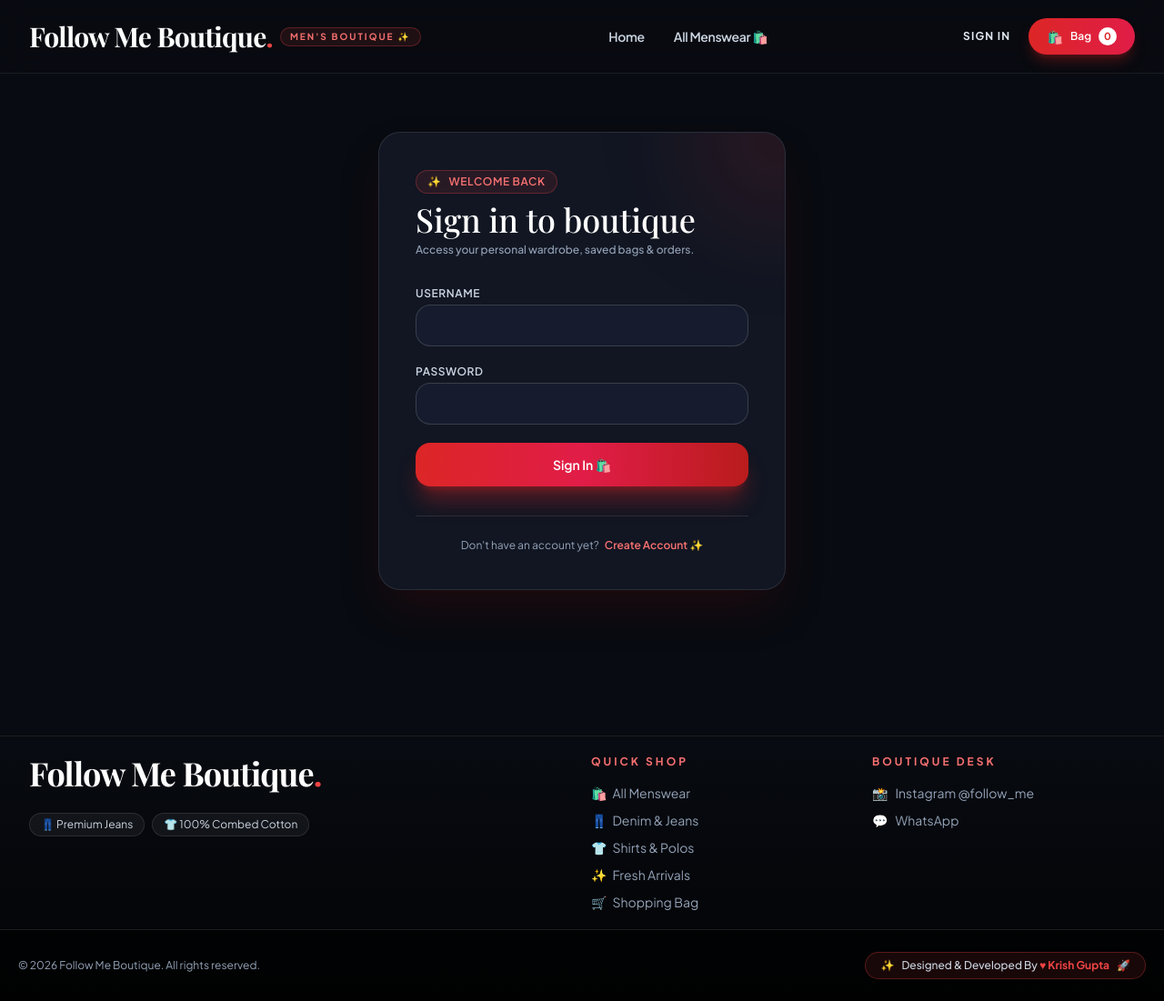
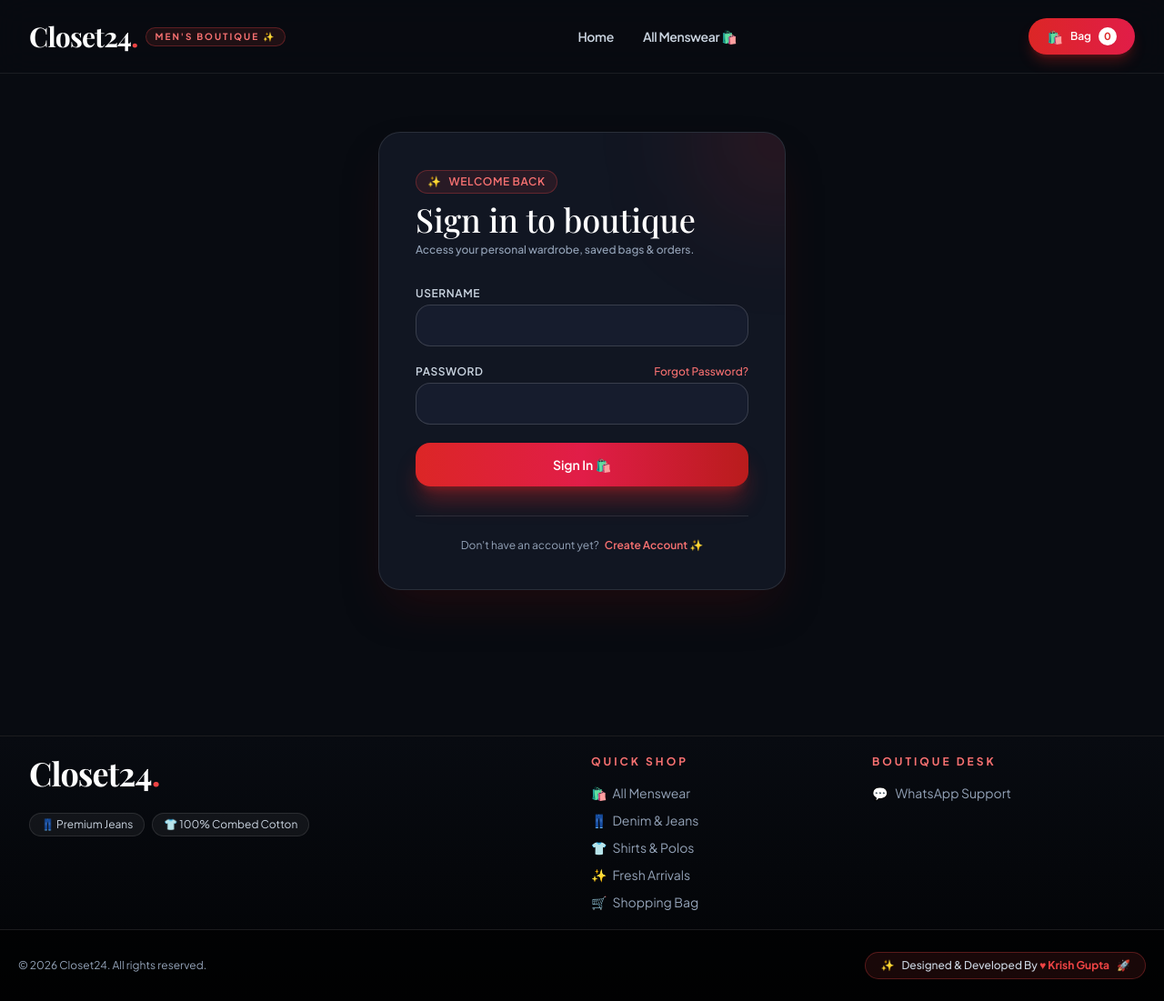
Before and after one commit to kg0420/Closet24, a Django app: page /login/ in a window 1280 px wide. Shown: the whole page at 91% size. Run offline with Django 5.2, Linux system fonts and the light colour scheme; data comes from the database, SQL or seed files in the repository; both versions use the stored data as it was after the commit; some libraries are stand-ins or nearby versions; some web fonts are replaced.

Commit message:
Implement forgot password, update store branding to Closet24, and enable guest checkout for demo

```diff
--- a/shop/urls.py
+++ b/shop/urls.py
@@ -16,6 +16,10 @@ urlpatterns = [
     path("register/resend-otp/", views.resend_registration_otp, name="resend_registration_otp"),
     path("login/", views.login_view, name="login"),
     path("logout/", views.logout_view, name="logout"),
+    path("forgot-password/", views.forgot_password, name="forgot_password"),
+    path("forgot-password/verify/", views.reset_password_verify, name="reset_password_verify"),
+    path("forgot-password/resend-otp/", views.resend_reset_password_otp, name="resend_reset_password_otp"),
+
 
     path("checkout/", views.checkout, name="checkout"),
     path("payment/<int:order_id>/", views.payment_page, name="payment_page"),
--- a/shop/views.py
+++ b/shop/views.py
@@ -344,7 +344,155 @@ def resend_registration_otp(request):
 
     return redirect("verify_registration_otp")
 
+def _send_reset_password_otp_email(email, otp_code):
+    subject = "Reset Your Password - Follow Me Boutique"
+    message = (
+        f"Hello,\n\n"
+        f"We received a request to reset your password for Follow Me Boutique.\n"
+        f"Your 6-digit verification code (OTP) is: {otp_code}\n\n"
+        f"This code will expire in 10 minutes. If you did not request this change, please ignore this email.\n\n"
+        f"Warm regards,\n"
+        f"Follow Me Boutique Team"
+    )
+    from_email = getattr(settings, "DEFAULT_FROM_EMAIL", "noreply@followmeboutique.com")
+    send_mail(
+        subject=subject,
+        message=message,
+        from_email=from_email,
+        recipient_list=[email],
+        fail_silently=False,
+    )
 
+
+def forgot_password(request):
+    if request.user.is_authenticated:
+        return redirect("home")
+
+    if request.method == "POST":
+        email = request.POST.get("email", "").strip().lower()
+        if not email:
+            messages.error(request, "Please enter your email address.")
+            return render(request, "auth/forgot_password.html", {"email": email})
+
+        user = User.objects.filter(email__iexact=email, is_active=True).first()
+        if not user:
+            messages.error(request, "No active account found with this email address.")
+            return render(request, "auth/forgot_password.html", {"email": email})
+
+        otp_code = f"{random.randint(100000, 999999)}"
+        try:
+            _send_reset_password_otp_email(email=user.email, otp_code=otp_code)
+        except Exception as e:
+            messages.error(request, f"Unable to send password reset code. Please retry again: {e}")
+            return render(request, "auth/forgot_password.html", {"email": email})
+
+        request.session["reset_password"] = {
+            "user_id": user.id,
+            "email": user.email,
+            "otp": otp_code,
+            "expires_at": int(time.time()) + 600,  # expires in 10 mins
+            "attempts": 0,
+        }
+        request.session.modified = True
+        messages.success(request, f"A 6-digit verification code has been sent to {user.email}.")
+        return redirect("reset_password_verify")
+
+    return render(request, "auth/forgot_password.html")
+
+
+def reset_password_verify(request):
+    if request.user.is_authenticated:
+        return redirect("home")
+
+    reset_session = request.session.get("reset_password")
+    if not reset_session:
+        messages.error(request, "Password reset session has expired. Please request a new code.")
+        return redirect("forgot_password")
+
+    email = reset_session.get("email", "")
+    user_id = reset_session.get("user_id")
+
+    if request.method == "POST":
+        submitted_otp = request.POST.get("otp", "").strip()
+        new_password = request.POST.get("new_password", "")
+        confirm_password = request.POST.get("confirm_password", "")
+        expected_otp = reset_session.get("otp", "")
+        expires_at = reset_session.get("expires_at", 0)
+        attempts = reset_session.get("attempts", 0)
+
+        # Safeguard: Max 5 attempts
+        if attempts >= 5:
+            request.session.pop("reset_password", None)
+            request.session.modified = True
+            messages.error(request, "Too many incorrect attempts. Please request a new code.")
+            return redirect("forgot_password")
+
+        # Expiry safeguard
+        if int(time.time()) > expires_at:
+            request.session.pop("reset_password", None)
+            request.session.modified = True
+            messages.error(request, "Your verification code has expired. Please request a new code.")
+            return redirect("forgot_password")
+
+        if submitted_otp != expected_otp:
+            reset_session["attempts"] = attempts + 1
+            request.session["reset_password"] = reset_session
+            request.session.modified = True
+            remaining = 5 - reset_session["attempts"]
+            messages.error(request, f"Invalid verification code. {remaining} attempt(s) remaining.")
+            return render(request, "auth/reset_password.html", {"email": email})
+
+        # Validate passwords
+        if len(new_password) < 8:
+            messages.error(request, "Password must be at least 8 characters long.")
+            return render(request, "auth/reset_password.html", {"email": email})
+
+        if new_password != confirm_password:
+            messages.error(request, "The passwords do not match.")
+            return render(request, "auth/reset_password.html", {"email": email})
+
+        user = User.objects.filter(id=user_id, is_active=True).first()
+        if not user:
+            request.session.pop("reset_password", None)
+            request.session.modified = True
+            messages.error(request, "Account not found. Please request a new reset code.")
+            return redirect("forgot_password")
+
+        # Set new password
+        user.set_password(new_password)
+        user.save()
+
+        # Clear reset session
+        request.session.pop("reset_password", None)
+        request.session.modified = True
+
+        messages.success(request, "Your password has been reset successfully! Please sign in with your new password.")
+        return redirect("login")
+
+    return render(request, "auth/reset_password.html", {"email": email})
+
+
+def resend_reset_password_otp(request):
+    reset_session = request.session.get("reset_password")
+    if not reset_session:
+        messages.warning(request, "No active password reset request found.")
+        return redirect("forgot_password")
+
+    email = reset_session.get("email")
+    otp_code = f"{random.randint(100000, 999999)}"
+
+    try:
+        _send_reset_password_otp_email(email, otp_code)
+        reset_session["otp"] = otp_code
+        reset_session["expires_at"] = int(time.time()) + 600
+        reset_session["attempts"] = 0
+        request.session["reset_password"] = reset_session
+        request.session.modified = True
+        messages.success(request, f"A new reset code has been sent to {email}.")
+    except Exception as e:
+        messages.error(request, f"Failed to resend code: {e}")
+
+    return redirect("reset_password_verify")
 def login_view(request):
     from django.contrib.auth import authenticate
     next_url = request.GET.get("next") or request.POST.get("next") or "home"
@@ -366,7 +514,7 @@ def logout_view(request):
     return redirect("home")
 
 
-@login_required
+# @login_required (temporarily disabled for client demo so client can test checkout without login)
 def checkout(request):
     cart_data = _cart(request)
     if not cart_data:
@@ -433,7 +581,7 @@ def checkout(request):
                         return redirect("cart")
 
                 order = form.save(commit=False)
-                order.user = request.user
+                order.user = request.user if request.user.is_authenticated else None
                 order.subtotal = subtotal
                 order.total_tax = Decimal("0.00")
                 order.cgst = Decimal("0.00")
@@ -466,8 +614,11 @@ def checkout(request):
             request.session.modified = True
             return redirect("payment_page", order_id=order.id)
     else:
+        init_name = ""
+        if request.user.is_authenticated:
+            init_name = request.user.get_full_name() or request.user.username
         form = CheckoutForm(initial={
-            "full_name": request.user.get_full_name() or request.user.username,
+            "full_name": init_name,
             "phone": "",
             "state": "Tamil Nadu",
         })
@@ -514,9 +665,11 @@ def cancel_order(request, order_id):
     return redirect("my_orders")
 
 
-@login_required
+# @login_required (disabled for client demo so guest checkout flow works)
 def payment_page(request, order_id):
-    order = get_object_or_404(Order, id=order_id, user=request.user)
+    order = get_object_or_404(Order, id=order_id)
+    if order.user and request.user != order.user and not request.user.is_staff and not request.user.is_superuser:
+        pass  # In demo allow viewing order
 
     # Safeguard 1: Do not allow payment submission if order is already Paid or Cancelled
     if order.payment_status.strip().lower() == "paid":
@@ -525,14 +678,14 @@ def payment_page(request, order_id):
 
     if order.status == "cancelled":
         messages.error(request, f"Order #{order.id} has been cancelled. Payment cannot be accepted.")
-        return redirect("my_orders")
+        return redirect("home")
 
     settings_obj = ShopSettings.objects.first() or ShopSettings.objects.create()
 
     upi_id = settings_obj.upi_id or "yourboutique@upi"
-    upi_name = settings_obj.upi_name or "FOLLOW ME Boutique"
+    upi_name = settings_obj.upi_name or "Closet24"
     amount = f"{order.total:.2f}"
-    note = f"Order #{order.id} Boutique"
+    note = f"Order #{order.id} Closet24"
 
     # Construct standard NPCI compliant Merchant UPI URI
     upi_params = {
@@ -585,9 +738,9 @@ def payment_page(request, order_id):
     })
 
 
-@login_required
+# @login_required (disabled for client demo)
 def order_success(request, order_id):
-    order = get_object_or_404(Order, id=order_id, user=request.user)
+    order = get_object_or_404(Order, id=order_id)
     return render(request, "order_success.html", {"order": order})
 
 
--- a/templates/auth/login.html
+++ b/templates/auth/login.html
@@ -22,7 +22,10 @@
             </div>
 
             <div>
-                <label class="block text-xs font-semibold tracking-wider text-slate-300 uppercase mb-1">Password</label>
+                <div class="flex items-center justify-between mb-1">
+                    <label class="block text-xs font-semibold tracking-wider text-slate-300 uppercase">Password</label>
+                    <a href="{% url 'forgot_password' %}" class="text-xs text-red-400 hover:underline font-medium">Forgot Password?</a>
+                </div>
                 <input type="password" name="password" required autocomplete="current-password"
                        class="w-full border border-white/15 rounded-2xl px-4 py-3 text-sm bg-[#161c2d] text-white focus:bg-[#1a2236] focus:outline-none focus:ring-2 focus:ring-red-500/25 focus:border-red-500 transition font-medium">
             </div>
@@ -31,7 +34,6 @@
                 Sign In 🛍️
             </button>
         </form>
-
         <div class="mt-8 pt-6 border-t border-white/10 text-center text-xs text-slate-400">
             Don't have an account yet?
             <a class="text-red-400 font-semibold hover:underline ml-1" href="{% url 'register' %}{% if next and next != 'home' %}?next={{ next|urlencode }}{% endif %}">
--- a/templates/base.html
+++ b/templates/base.html
@@ -4,7 +4,7 @@
 <head>
     <meta charset="UTF-8">
     <meta name="viewport" content="width=device-width, initial-scale=1.0">
-    <title>{% block title %}Follow Me Boutique — Premium Men's Fashion{% endblock %}</title>
+    <title>{% block title %}{{ shop_settings.shop_name|default:"Closet24" }} — Premium Men's Fashion{% endblock %}</title>
     <script src="https://cdn.tailwindcss.com"></script>
     <script>
         tailwind.config = {
@@ -94,8 +94,8 @@
             <!-- Boutique Logo -->
             <a href="{% url 'home' %}" class="group flex items-center gap-2">
                 <span class="display text-xl lg:text-3xl font-bold tracking-tight text-white transition group-hover:opacity-90">
-                    Follow Me Boutique<span class="text-red-500 inline-block transition-transform duration-300 group-hover:scale-125">.</span>
-                </span class="">
+                    Closet24<span class="text-red-500 inline-block transition-transform duration-300 group-hover:scale-125">.</span>
+                </span>
                 <span class="hidden sm:inline-block text-[10px] uppercase font-bold tracking-[.2em] bg-red-500/10 text-red-400 border border-red-500/30 px-2.5 py-0.5 rounded-full ">
                     Men's Boutique ✨
                 </span>
@@ -129,9 +129,8 @@
                         Logout
                     </a>
                 {% else %}
-                    <a href="{% url 'login' %}" class="text-xs uppercase tracking-widest font-bold text-slate-200 hover:text-red-400 transition px-2">
-                        Sign In
-                    </a>
+                    {# Login and registration temporarily commented out for client demo #}
+                    {# <a href="{% url 'login' %}" class="text-xs uppercase tracking-widest font-bold text-slate-200 hover:text-red-400 transition px-2">Sign In</a> #}
                 {% endif %}
 
                 <!-- Animated Shopping Bag -->
@@ -182,7 +181,7 @@
         <div class="max-w-7xl mx-auto px-5 lg:px-8 py-16 lg:py-5 grid md:grid-cols-4 gap-5">
             <div class="md:col-span-2 space-y-4">
                 <div class="display text-3xl lg:text-4xl font-bold tracking-tight text-white">
-                    Follow Me Boutique<span class="text-red-500">.</span>
+                    Closet24<span class="text-red-500">.</span>
                 </div>
                 <!-- <p class="text-slate-400 max-w-md leading-relaxed text-sm">
                     Curated exclusively for adult men. Premium collections of designer denim jeans, casual & formal shirts, modern baggy fits, and tailored menswear essentials.
@@ -208,11 +207,8 @@
             <div>
                 <p class="uppercase tracking-[.25em] text-xs font-bold text-red-400 mb-4">Boutique Desk</p>
                 <div class="grid gap-2.5 text-sm text-slate-400">
-                    <a href="https://www.instagram.com/follow_me_boutique.55/" target="_blank" class="hover:text-red-400 transition flex items-center gap-2">
-                        <span>📸</span> Instagram @follow_me
-                    </a>
-                    <a href="https://wa.me/7387990992" target="_blank" class="hover:text-red-400 transition flex items-center gap-2">
-                        <span>💬</span> WhatsApp
+                    <a href="https://wa.me/7219570360" target="_blank" class="hover:text-red-400 transition flex items-center gap-2">
+                        <span>💬</span> WhatsApp Support
                     </a>
                     <!-- <span class="text-xs text-slate-500 pt-1">🕒 Store Hours: Mon–Sat · 10 AM–8 PM</span>
                     <span class="text-xs text-slate-500">📍 Free Local Store Pickup Available</span> -->
@@ -224,7 +220,7 @@
         <div class="border-t border-white/10 bg-black/60 py-6 px-5">
             <div class="max-w-7xl mx-auto flex flex-col sm:flex-row items-center justify-between gap-4 text-xs text-slate-400">
                 <div>
-                    © 2026 Follow Me Boutique. All rights reserved.
+                    © 2026 Closet24. All rights reserved.
                 </div>
                 <div class="flex items-center gap-2 font-medium bg-red-500/10 px-4 py-1.5 rounded-full border border-red-500/30 text-slate-300 hover:border-red-500 transition">
                     <span>✨</span>
@@ -233,6 +229,7 @@
                      Krish Gupta</span></a>
                     <span>🚀</span>
                 </div>
+
             </div>
         </div>
     </footer>
--- a/templates/cart.html
+++ b/templates/cart.html
@@ -1,5 +1,5 @@
 {% extends "base.html" %}
-{% block title %}Shopping Bag — Follow Me Boutique{% endblock %}
+{% block title %}Shopping Bag — Closet24{% endblock %}
 {% block content %}
 <div class="max-w-6xl mx-auto px-4 sm:px-6 lg:px-8 py-10 lg:py-16">
     <!-- Header -->
@@ -80,7 +80,7 @@
             <!-- Guarantee banner -->
             <div class="bg-[#111622] rounded-2xl border border-white/10 p-4 flex items-center gap-3 text-xs text-slate-300 shadow-sm">
                 <span class="text-xl">✨</span>
-                <p><b>100% Quality Assurance:</b> Every garment is hand-inspected at Follow Me Boutique before pickup or dispatch.</p>
+                <p><b>100% Quality Assurance:</b> Every garment is hand-inspected at Closet24 before pickup or dispatch.</p>
             </div>
         </div>
 
--- a/templates/checkout.html
+++ b/templates/checkout.html
@@ -1,5 +1,5 @@
 {% extends "base.html" %}
-{% block title %}Checkout — Follow Me Boutique{% endblock %}
+{% block title %}Checkout — Closet24{% endblock %}
 {% block content %}
 <div class="max-w-6xl mx-auto px-4 sm:px-6 lg:px-8 py-10 lg:py-16">
     <!-- Header -->
@@ -75,7 +75,7 @@
                     <span>•</span>
                     <span class="flex items-center gap-1">⚡ Instant UPI QR</span>
                     <span>•</span>
-                    <span class="flex items-center gap-1">🛍️ Follow Me Boutique</span>
+                    <span class="flex items-center gap-1">🛍️ Closet24</span>
                 </div>
             </div>
         </div>
--- a/templates/home.html
+++ b/templates/home.html
@@ -1,5 +1,5 @@
 {% extends "base.html" %}
-{% block title %}Follow Me Boutique — Premium Men's Wear & Adult Fashion{% endblock %}
+{% block title %}Closet24 — Premium Men's Wear & Modern Fashion{% endblock %}
 {% block content %}
 
 <!-- HERO SECTION: High Visual Impact with Floating Badges & Animations -->
@@ -210,7 +210,7 @@
                 Made for your<br><span class="italic font-normal gradient-text">everyday moment.</span>
             </h2>
             <p class="font-serif text-slate-300 leading-relaxed  text-sm sm:text-base">
-                Follow Me Boutique was born from a passion for child as well as authentic adult men's styling. Rather than overwhelming you with endless fast-fashion rows, we provide small intentional edits of denim jeans 👖, stylish shirts 👕, and elevated menswear essentials.
+                Closet24 was born from a passion for authentic men's styling. Rather than overwhelming you with endless fast-fashion rows, we provide small intentional edits of denim jeans 👖, stylish shirts 👕, and elevated menswear essentials.
             </p>
             <div class="pt-2">
                 <a href="{% url 'shop' %}" class="inline-flex items-center gap-2 bg-gradient-to-r from-red-600 to-rose-600 hover:from-red-500 hover:to-rose-500 text-white px-7 py-3.5 rounded-full text-xs font-bold uppercase tracking-wider transition shadow-lg shadow-red-600/30">
@@ -225,7 +225,7 @@
 <!-- 3 BOUTIQUE PILLARS WITH EMOJIS & CARDS -->
 <section class="max-w-7xl mx-auto px-5 lg:px-8 py-24">
     <div class="text-center max-w-xl mx-auto mb-14">
-        <p class="uppercase tracking-[.25em] text-xs font-bold text-red-400">Why Choose Follow Me Boutique</p>
+        <p class="uppercase tracking-[.25em] text-xs font-bold text-red-400">Why Choose Closet24</p>
         <h2 class="display text-4xl font-bold mt-2 text-white">Boutique Standards.</h2>
     </div>
 
--- a/templates/my_orders.html
+++ b/templates/my_orders.html
@@ -1,5 +1,5 @@
 {% extends "base.html" %}
-{% block title %}My Orders — Follow Me Boutique{% endblock %}
+{% block title %}My Orders — Closet24{% endblock %}
 {% block content %}
 <div class="max-w-5xl mx-auto px-5 lg:px-8 py-12">
     <div class="flex justify-between items-end mb-8 border-b border-white/10 pb-6">
--- a/templates/order_success.html
+++ b/templates/order_success.html
@@ -1,5 +1,5 @@
 {% extends "base.html" %}
-{% block title %}Order #{{ order.id }} Confirmation — Follow Me Boutique{% endblock %}
+{% block title %}Order #{{ order.id }} Confirmation — Closet24{% endblock %}
 {% block content %}
 <div class="max-w-2xl mx-auto px-5 py-20 text-center">
     <div class="w-20 h-20 rounded-full bg-emerald-950/50 text-emerald-400 flex items-center justify-center mx-auto text-3xl border border-emerald-500/30 shadow-xl shadow-emerald-950/40">
--- a/templates/owner/base.html
+++ b/templates/owner/base.html
@@ -5,7 +5,7 @@
     <div class="flex gap-6">
       <aside class="hidden lg:block w-64 shrink-0">
         <div class="sticky top-28 bg-[#111622] border border-white/10 rounded-3xl p-5 shadow-2xl space-y-1">
-          <div class="display text-xl font-bold px-3 pb-1 text-white">Follow Me<span class="text-red-500">.</span></div>
+          <div class="display text-xl font-bold px-3 pb-1 text-white">Closet24<span class="text-red-500">.</span></div>
           <div class="px-3 mb-3">
             {% if is_owner %}
             <span class="inline-flex items-center gap-1 text-[10px] uppercase tracking-wider bg-red-500/20 text-red-400 border border-red-500/30 px-2.5 py-0.5 rounded-full font-bold">👑 Owner</span>
--- a/templates/payment.html
+++ b/templates/payment.html
@@ -1,5 +1,5 @@
 {% extends "base.html" %}
-{% block title %}UPI Payment — Follow Me Boutique{% endblock %}
+{% block title %}UPI Payment — Closet24{% endblock %}
 {% block content %}
 <div class="max-w-4xl mx-auto px-4 sm:px-6 lg:px-8 py-10 lg:py-16">
     <!-- Header -->
--- a/templates/product_detail.html
+++ b/templates/product_detail.html
@@ -1,5 +1,5 @@
 {% extends "base.html" %}
-{% block title %}{{ product.name }} — Follow Me Boutique{% endblock %}
+{% block title %}{{ product.name }} — Closet24{% endblock %}
 {% block content %}
 <div class="max-w-7xl mx-auto px-5 lg:px-8 py-10">
     <div class="grid lg:grid-cols-2 gap-12">
@@ -88,7 +88,7 @@
 
         <!-- Product Details Column -->
         <div class="lg:py-6">
-            <p class="uppercase tracking-[.25em] text-xs font-bold text-red-400">{{ product.category.name|default:"FOLLOW ME" }}</p>
+            <p class="uppercase tracking-[.25em] text-xs font-bold text-red-400">{{ product.category.name|default:"CLOSET24" }}</p>
             <h1 class="display text-4xl sm:text-5xl mt-2 text-white">{{ product.name }}</h1>
             <div class="mt-4 flex items-center gap-3">
                 <span class="text-3xl font-extrabold text-white">₹{{ product.price|floatformat:0 }}</span>
--- a/templates/shop.html
+++ b/templates/shop.html
@@ -1,12 +1,12 @@
 {% extends "base.html" %}
-{% block title %}Men's Collection — Follow Me Boutique{% endblock %}
+{% block title %}Men's Collection — Closet24{% endblock %}
 {% block content %}
 <div class="max-w-7xl mx-auto px-5 lg:px-8 py-12">
     <!-- Header & Search Toolbar -->
     <div class="flex flex-col lg:flex-row lg:items-end justify-between gap-6 mb-10">
         <div>
             <div class="inline-flex items-center gap-2 text-xs font-bold tracking-[.25em] uppercase text-red-400 mb-1">
-                <span>✨</span> The Follow Me Edit
+                <span>✨</span> The Closet24 Edit
             </div>
             <h1 class="display text-4xl sm:text-5xl font-bold text-white">Men's collection.</h1>
             <p class="text-slate-400 text-sm mt-1">Curated men's jeans, casual shirts, baggy fits, and menswear staples.</p>
```
Also changed, not shown: templates/auth/forgot_password.html (added, +37 -0 lines), templates/auth/reset_password.html (added, +62 -0 lines), db.sqlite3, 1 other file.
